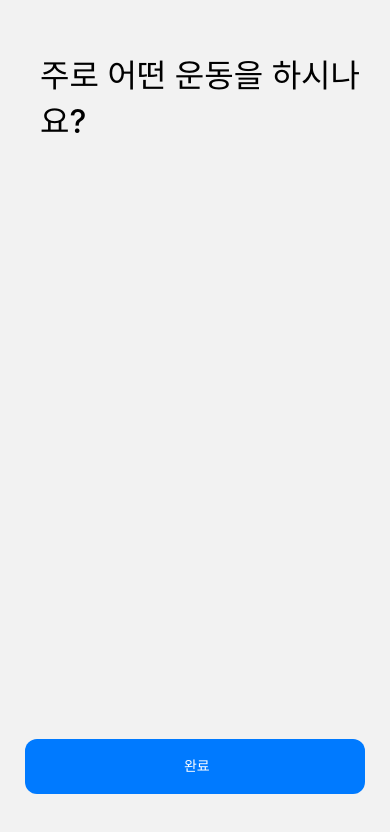
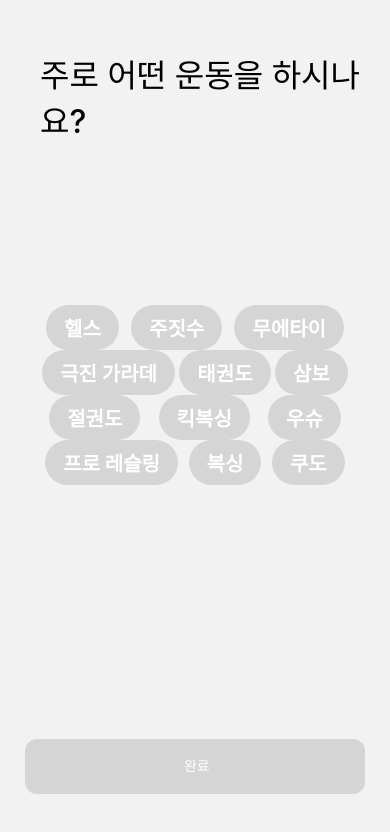
Before and after one commit to sagaesa/todaysgym-frontend, a React Native app: screen /SelectionScreen in a window 390 px wide. Shown: the top 832 px of the page. Built offline with nearby package versions, Linux system fonts and the light colour scheme.

Commit message:
Implement SelectionPage

```diff
--- a/components/atoms/Button.tsx
+++ b/components/atoms/Button.tsx
@@ -8,6 +8,8 @@ export interface ButtonProps {
 }
 
 export const Button = ({ onClickHandler, title, disabled }: ButtonProps) => {
+  const styles = buttonStyles(disabled);
+
   return (
     <Pressable
       disabled={disabled}
@@ -19,18 +21,20 @@ export const Button = ({ onClickHandler, title, disabled }: ButtonProps) => {
   );
 };
 
-const styles = StyleSheet.create({
+const buttonStyles = (disabled: boolean) => {
+  const buttonBackgroundColor = disabled ? "#D5D5D6" : "#007AFF";
+
+  return StyleSheet.create({
     container: {
       borderRadius: 12,
       width: Dimensions.get("window").width - 50,
       fontSize: 14,
       color: "#FFFFFF",
-    backgroundColor: "#007AFF",
+      backgroundColor: buttonBackgroundColor,
       display: "flex",
       alignItems: "center",
       padding: 16,
       height: 55,
-    borderColor: "#818181",
     },
     title: {
       fontSize: 14,
@@ -38,3 +42,4 @@ const styles = StyleSheet.create({
       fontWeight: "500",
     },
   });
+};
--- a/components/moleculers/SelectionItemList.tsx
+++ b/components/moleculers/SelectionItemList.tsx
@@ -1,7 +1,7 @@
 import { StyleSheet, View, Text, Dimensions } from "react-native";
 import { SelectionItem } from "../atoms/SelectionItem";
 export interface SelectItemListProps {
-  onPress(): void;
+  onPress: (index: number) => () => void;
   itemTitleList: string[];
   itemActiveList: boolean[];
 }
@@ -16,7 +16,7 @@ export const SelectItemList = ({
       {itemActiveList.map((val, index) => {
         return (
           <SelectionItem
-            onPress={onPress}
+            onPress={onPress(index)}
             title={itemTitleList[index]}
             active={val}
           ></SelectionItem>
@@ -29,7 +29,9 @@ export const SelectItemList = ({
 const styles = StyleSheet.create({
   container: {
     display: "flex",
+    flexDirection: "row",
     flexWrap: "wrap",
+    justifyContent: "space-around",
     width: Dimensions.get("window").width - 80,
   },
 });
--- a/navigation/index.tsx
+++ b/navigation/index.tsx
@@ -35,6 +35,12 @@ const Stack = createNativeStackNavigator();
 function RootNavigator() {
   return (
     <Stack.Navigator initialRouteName="LoginScreen">
+      <Stack.Screen
+        options={{ headerShown: false }}
+        name="Root"
+        component={BottomTabNavigator}
+      ></Stack.Screen>
+
       <Stack.Screen
         options={{ headerShown: false }}
         name="LoginScreen"
--- a/screens/LoginScreen.tsx
+++ b/screens/LoginScreen.tsx
@@ -16,8 +16,10 @@ export const LoginScreen = () => {
   const [submitActive, setSubmitActive] = useState<boolean>(true);
 
   useEffect(() => {
-    if (id !== undefined && pwd !== undefined) {
+    if (id !== undefined && pwd !== undefined && id !== "" && pwd !== "") {
       setSubmitActive(false);
+    } else {
+      setSubmitActive(true);
     }
   }, [id, pwd, setId, setPwd]);
 
--- a/screens/SelectionScreen.tsx
+++ b/screens/SelectionScreen.tsx
@@ -1,13 +1,62 @@
-import { StyleSheet } from "react-native";
+import { PerpectiveTransform, StyleSheet } from "react-native";
 import { Dimensions } from "react-native";
 import { Button } from "../components/atoms/Button";
 import { View, Text } from "react-native";
-import { useEffect, useState } from "react";
-import { RootStackParamList } from "../types";
+import { useContext, useEffect, useState } from "react";
+import { PreferExercises, UserContext } from "../global/context/userContext";
+import { SelectItemList } from "../components/moleculers/SelectionItemList";
+import { useNavigation } from "@react-navigation/native";
 
 export const SelectionScreen = () => {
+  const selectItemTitleList: PreferExercises[] = [
+    "헬스",
+    "주짓수",
+    "무에타이",
+    "극진 가라데",
+    "태권도",
+    "삼보",
+    "절권도",
+    "킥복싱",
+    "우슈",
+    "프로 레슬링",
+    "복싱",
+    "쿠도",
+  ];
   const [submitAcitve, setSubmitActive] = useState<boolean>(true);
-  useEffect(() => {}, []);
+  const [selectItemActiveList, setSelectItemActiveList] = useState<boolean[]>(
+    selectItemTitleList.map(() => false)
+  );
+
+  const { user, dispatch } = useContext(UserContext);
+
+  const navigation = useNavigation();
+
+  useEffect(() => {
+    const activeUserPreferInfoLength = selectItemTitleList.filter(
+      (title, index) => selectItemActiveList[index] === true
+    ).length;
+
+    console.log(activeUserPreferInfoLength);
+
+    if (activeUserPreferInfoLength !== 0) {
+      setSubmitActive(false);
+    } else {
+      setSubmitActive(true);
+    }
+  }, [selectItemActiveList, setSelectItemActiveList]);
+
+  const handleItemClick = (index: number) => () => {
+    const changeArray = [...selectItemActiveList];
+    changeArray[index] = !changeArray[index];
+    setSelectItemActiveList(changeArray);
+  };
+
+  const handleSubmit = () => {
+    const userPreferInfo = selectItemTitleList.filter(
+      (title, index) => selectItemActiveList[index] === true
+    );
+    dispatch({ ...user, preferExercises: userPreferInfo });
+  };
 
   return (
     <View style={styles.container}>
@@ -16,7 +65,18 @@ export const SelectionScreen = () => {
       </View>
       <View></View>
       <View>
-        <Button onClickHandler={() => {}} title="완료" disabled={true}></Button>
+        <SelectItemList
+          itemActiveList={selectItemActiveList}
+          itemTitleList={selectItemTitleList}
+          onPress={handleItemClick}
+        ></SelectItemList>
+      </View>
+      <View>
+        <Button
+          onClickHandler={handleSubmit}
+          title="완료"
+          disabled={submitAcitve}
+        ></Button>
       </View>
     </View>
   );
--- a/types.tsx
+++ b/types.tsx
@@ -29,6 +29,9 @@ export type RootStackScreenProps<Screen extends keyof RootStackParamList> =
   NativeStackScreenProps<RootStackParamList, Screen>;
 
 export type RootTabParamList = {
+  Category: undefined;
+  Calendar: undefined;
+  DailyLog: undefined;
   TabOne: undefined;
   TabTwo: undefined;
 };
```
Lines whose indentation alone changed are shown as unchanged.
